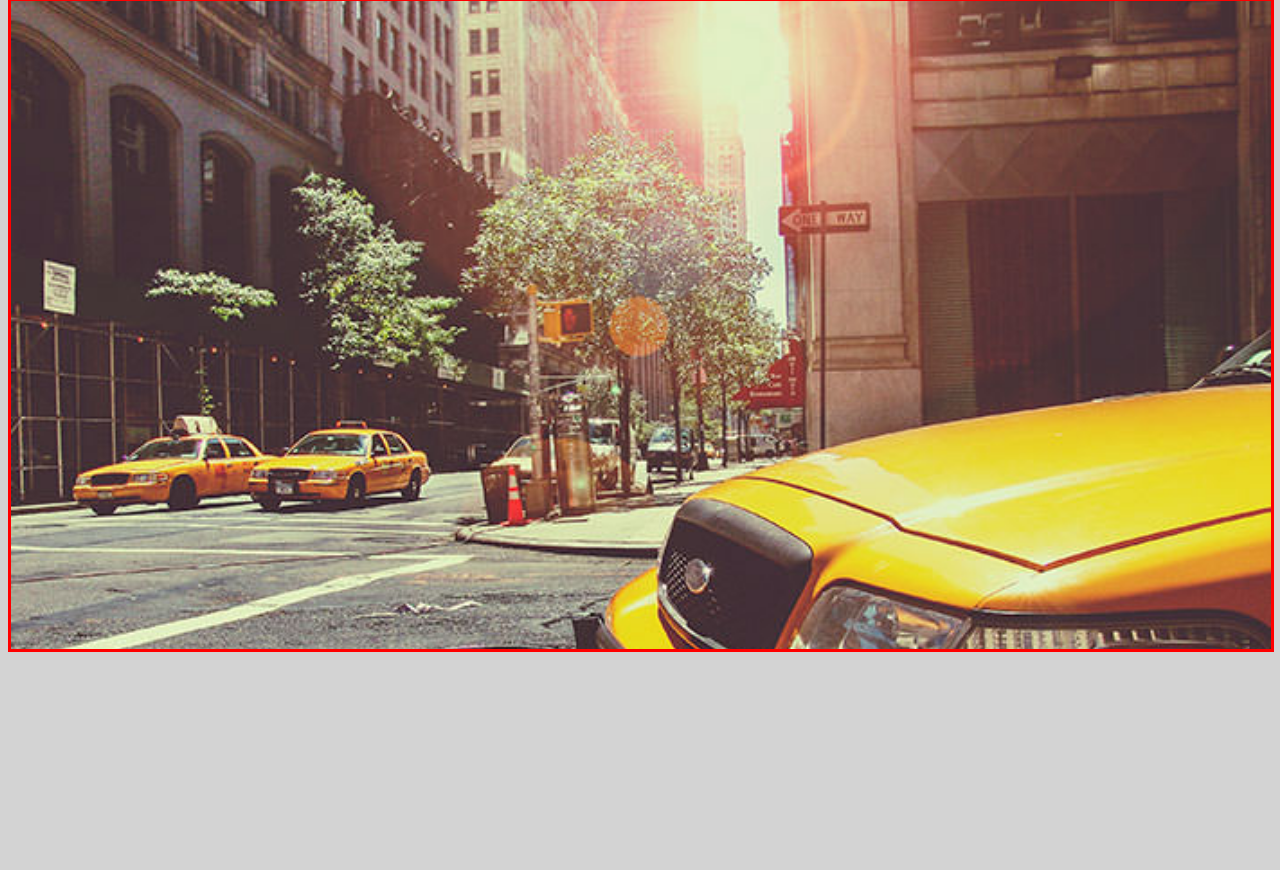
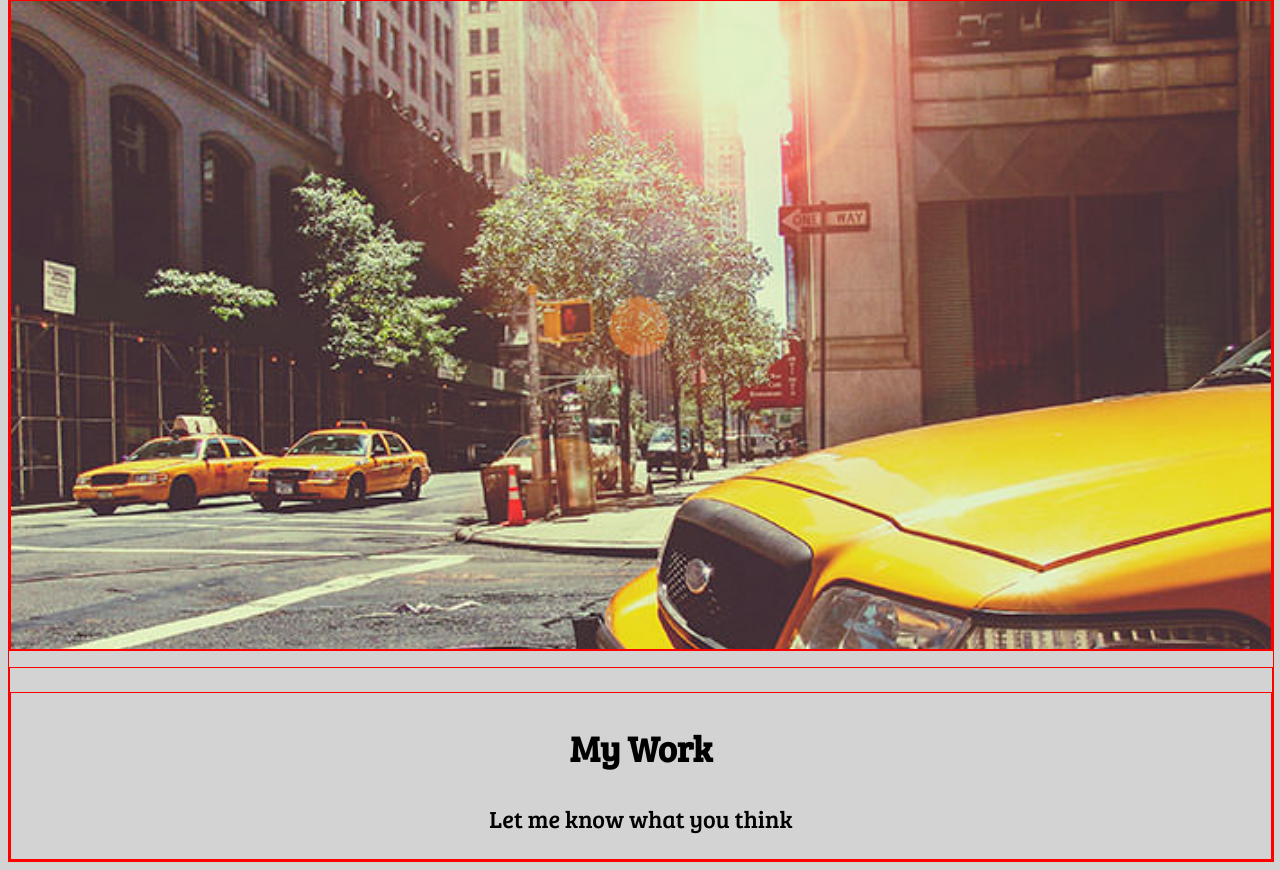
Before and after one commit to simonkang2215/portfolio, a plain HTML site: page index.html in a window 1280 px wide. Shown: the part 1138-2008 px from the top of the page. Before the commit the page ends 1798 px from the top, so only its background shows below. Drawn offline with Linux system fonts and the light colour scheme.

Commit message:
added my work section

```diff
--- a/css/style.css
+++ b/css/style.css
@@ -44,6 +44,14 @@ body {
 	height: 650px;
 	background-size: cover;
 	background-repeat: no-repeat;
+}
+/*end of middle background*/
+/*my work section*/
+.work-intro {
+	text-align: center;
+	font-family: 'Bree Serif', serif;
+	margin-top: 1em;
+	font-size: 1.5em;
 }
 /*grid framework*/
 *, *:before, *:after {
--- a/index.html
+++ b/index.html
@@ -40,5 +40,13 @@
 				</section>
 			</section>
 		</div>
+		<div class="row">
+			<table class="four-offset four-col four-offset content-container">
+				<header class="work-intro">
+					<h1>My Work</h1>
+					<p>Let me know what you think</p>
+				</header>
+			</table>
+		</div>
 </body>
 </html>
```
